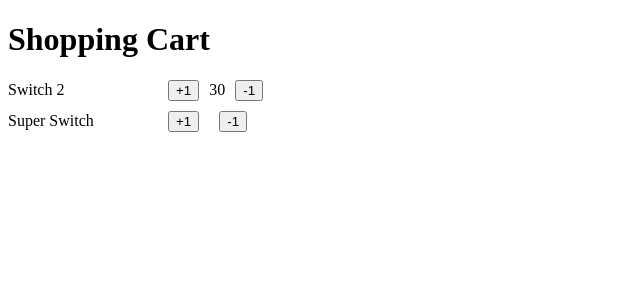
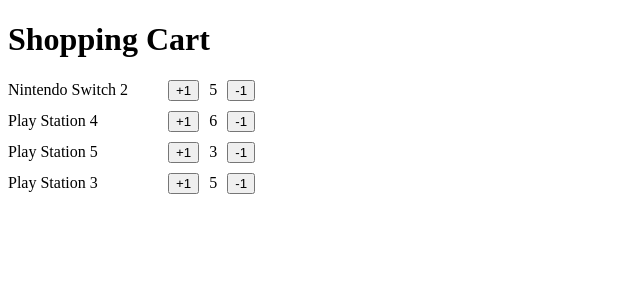
Before and after one commit to hreluz/fh-react-zero-to-expert, a React (Vite) app in the folder 02-first-steps/: page / in a window 1280 px wide. Shown: the top 300 px of the page, without its empty margins (0-640 px from the left). Built offline with nearby package versions, Linux system fonts and the light colour scheme.

Commit message:
02-first-steps: show element list

```diff
--- a/02-first-steps/src/FirstStepsApp.tsx
+++ b/02-first-steps/src/FirstStepsApp.tsx
@@ -1,11 +1,26 @@
 import { ItemCounter } from "./shopping-cart/ItemCounter";
+
+interface ItemInCart {
+    productName: string;
+    quantity: number;
+}
+
+const itemsInCart: ItemInCart[] = [
+    {productName: 'Nintendo Switch 2', quantity: 5},
+    {productName: 'Play Station 4', quantity: 6},
+    {productName: 'Play Station 5', quantity: 3},
+    {productName: 'Play Station 3', quantity: 5},
+]
 
 export function FirstStepsApp () {
     return (
         <>
             <h1>Shopping Cart</h1>
-            <ItemCounter name="Switch 2" quantity={30}/>
-            <ItemCounter name="Super Switch"/>
+            {
+                itemsInCart.map((item => (
+                    <ItemCounter name={item.productName} quantity={item.quantity}/>
+                )))
+            }
         </>
     )
 }
```
